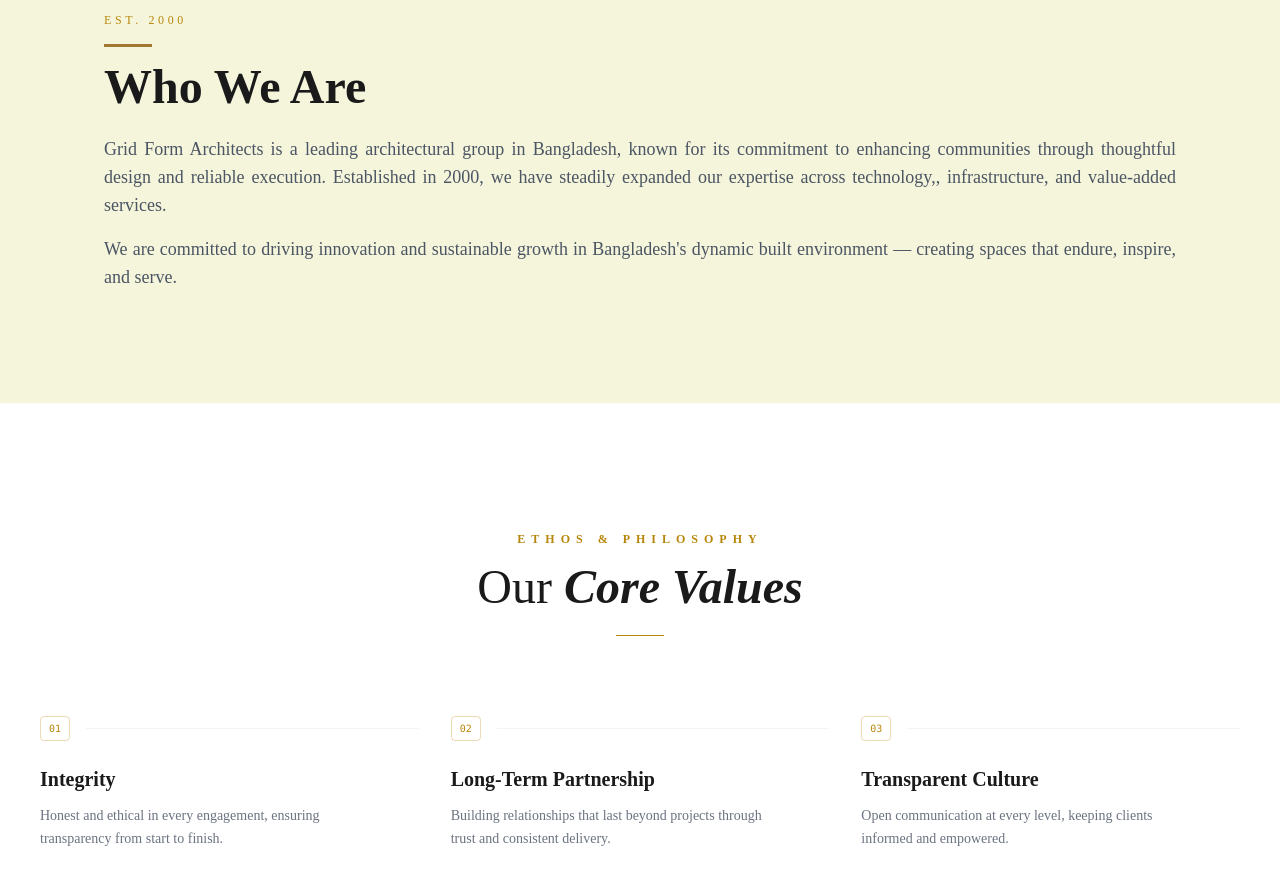
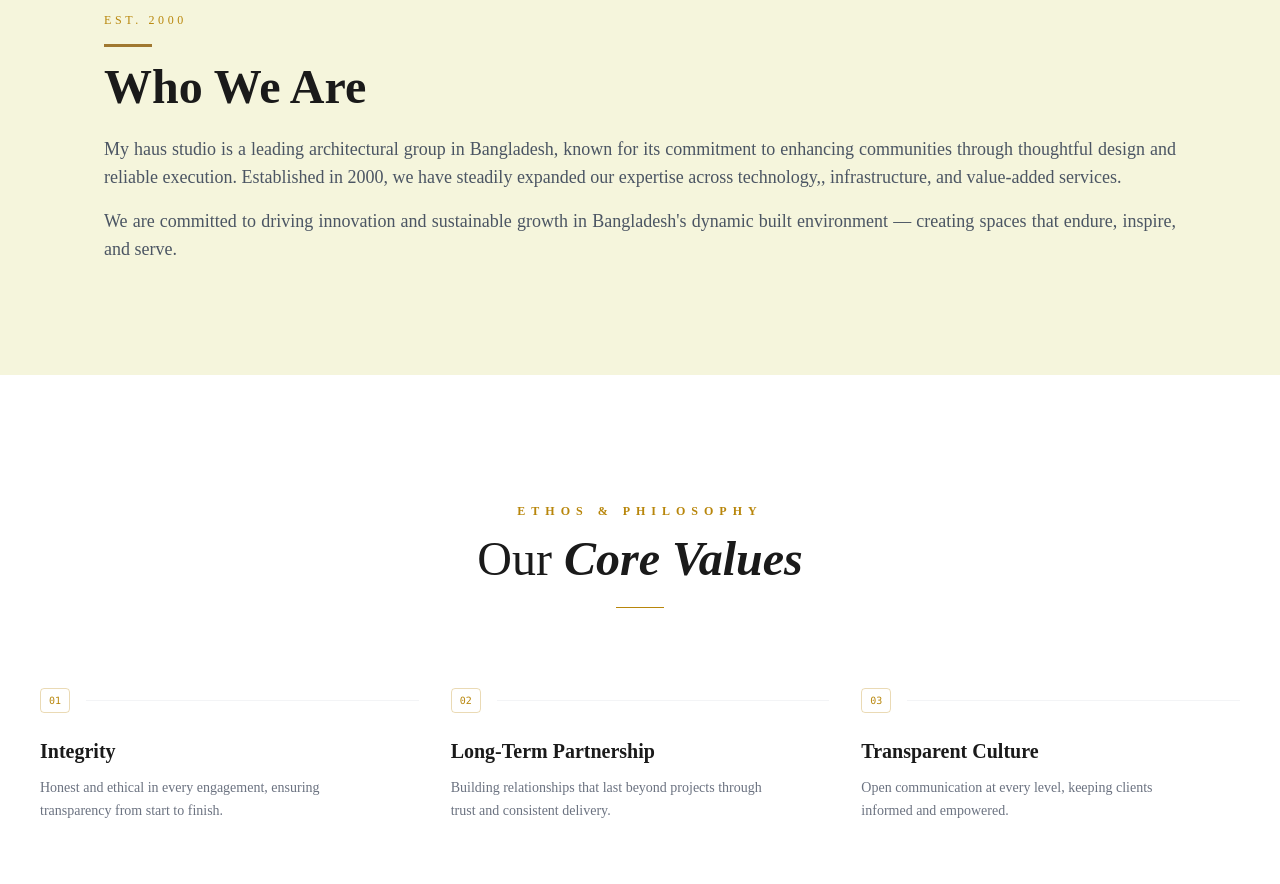
Before and after one commit to umme-Tahazzee/architect, a plain HTML site: page html/about.html in a window 1280 px wide. Shown: the part 780-1664 px from the top of the page. Drawn offline with nearby package versions, Linux system fonts and the light colour scheme.

Commit message:
feat : replace grid from architect to my haus studio

```diff
--- a/html/about.html
+++ b/html/about.html
@@ -4,7 +4,7 @@
 <head>
     <meta charset="UTF-8" />
     <meta name="viewport" content="width=device-width, initial-scale=1.0" />
-    <title>About | Grid Form Architects</title>
+    <title>About | My haus studio</title>
     <link rel="stylesheet" href="/css/main.css">
     <script src="https://cdn.tailwindcss.com"></script>
 
@@ -50,7 +50,7 @@
                         Who We Are
                     </h2>
                     <p class="text-gray-600 text-base md:text-lg leading-relaxed text-justify">
-                        <strong class="text-dark-text font-medium">Grid Form Architects</strong> is a leading
+                        <strong class="text-dark-text font-medium">My haus studio</strong> is a leading
                         architectural group in Bangladesh, known for its commitment to enhancing communities through
                         thoughtful design and reliable execution. Established in 2000, we have steadily expanded our
                         expertise across technology,, infrastructure, and value-added services.
```
Also changed, not shown: index.html (+1 -1 lines).
